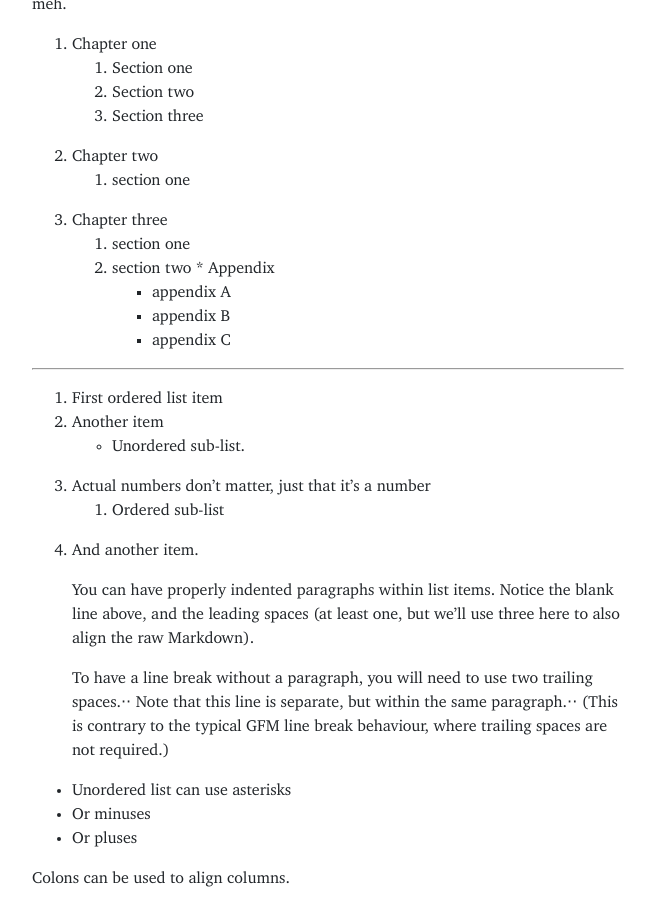
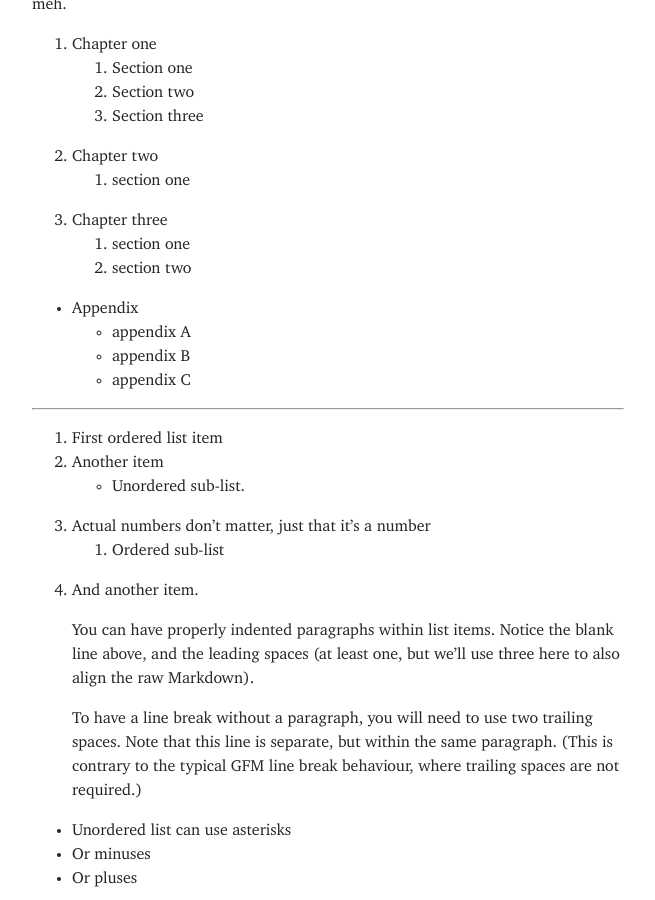
Before and after one commit to reedeeng/blog, a Jekyll site: the page built from element-of-typography.md, in a window 1280 px wide and 900 px high, scrolled down 1183 px. Shown: the whole window, without its empty margins (312-967 px from the left). Built offline with Jekyll 4.4.1, drawn with Linux system fonts in a browser that asks for light colours.

```diff
--- a/element-of-typography.md
+++ b/element-of-typography.md
@@ -38,6 +38,7 @@ meh.
 3. Chapter three
    3. section one
    3. section two
+
 * Appendix
    * appendix A
    * appendix B
@@ -54,8 +55,8 @@ meh.
 
    You can have properly indented paragraphs within list items. Notice the blank line above, and the leading spaces (at least one, but we'll use three here to also align the raw Markdown).
 
-   To have a line break without a paragraph, you will need to use two trailing spaces.⋅⋅
-   Note that this line is separate, but within the same paragraph.⋅⋅
+   To have a line break without a paragraph, you will need to use two trailing spaces.
+   Note that this line is separate, but within the same paragraph.
    (This is contrary to the typical GFM line break behaviour, where trailing spaces are not required.)
 
 * Unordered list can use asterisks
```
